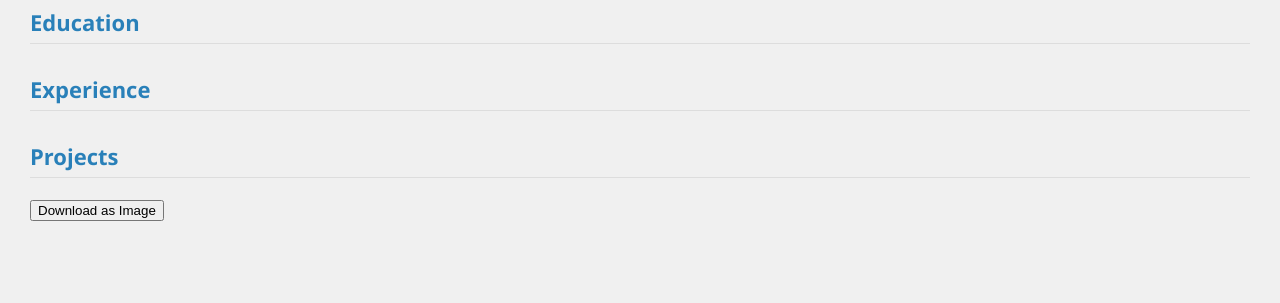
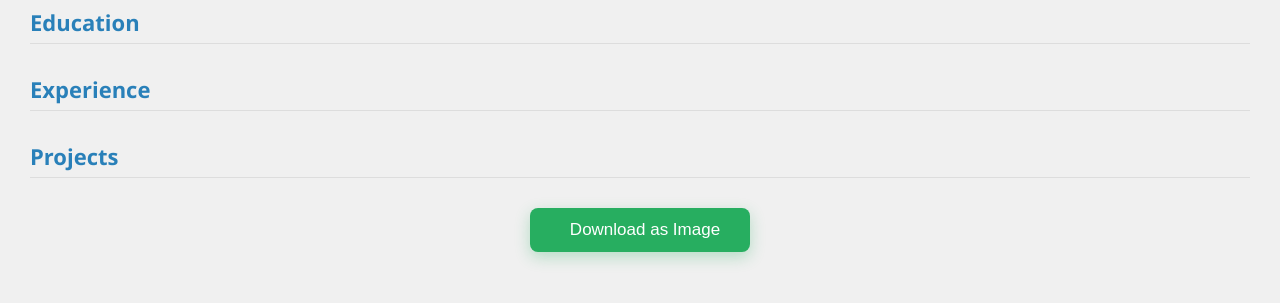
Before and after one commit to SahilCodeLab/Resume, a Flask app: template templates/template2.html in a window 1280 px wide. Shown: the part 342-645 px from the top of the page. Run offline with Flask 3, Linux system fonts and the light colour scheme; the template is opened without the code that fills it, so the values that code supplies are empty.

Commit message:
Update style2.css

```diff
--- a/static/style2.css
+++ b/static/style2.css
@@ -86,3 +86,33 @@ ul li {
     font-size: 14px;
   }
 }
+
+/* Download Button */
+.download-btn {
+  text-align: center;
+  margin-top: 30px;
+}
+
+.download-btn button {
+  background-color: #27ae60;
+  color: white;
+  border: none;
+  padding: 12px 30px;
+  font-size: 17px;
+  border-radius: 8px;
+  cursor: pointer;
+  transition: 0.3s;
+  box-shadow: 0 5px 15px rgba(39, 174, 96, 0.3);
+  display: inline-flex;
+  align-items: center;
+}
+
+.download-btn button i {
+  margin-right: 10px;
+  font-size: 18px;
+}
+
+.download-btn button:hover {
+  background-color: #1f8e4e;
+  transform: translateY(-1px);
+}
```
